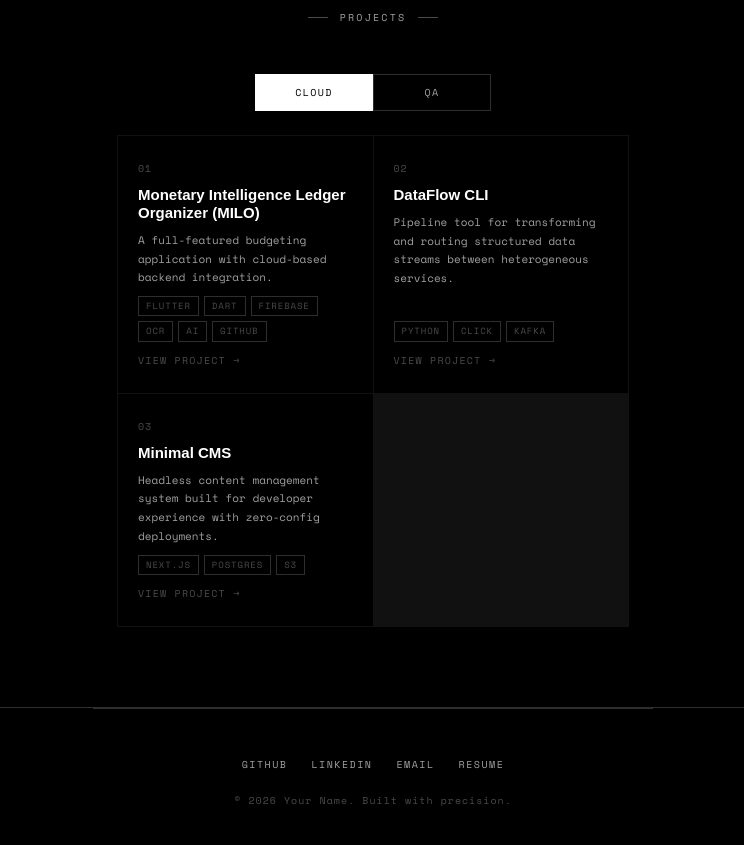
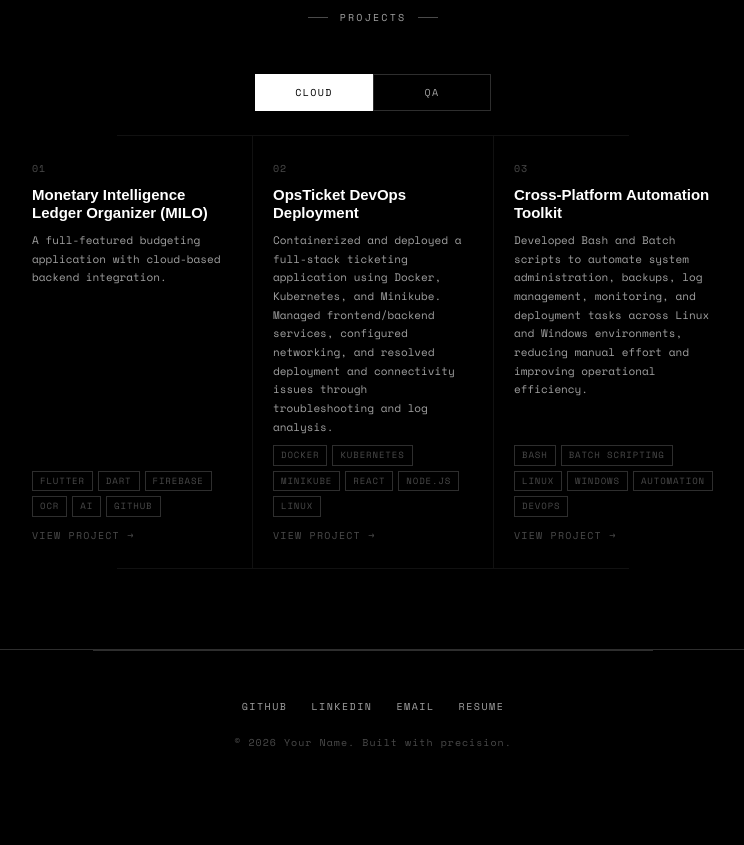
Before and after one commit to Hertis-Garcia/portfolio-website, a React (Vite) app: page / in a window 1280 px wide. Shown: the part 2040-2885 px from the top of the page, without its empty margins (267-1011 px from the left). After the commit the page ends 2839 px from the top, so only its background shows below. Built offline with nearby package versions, Linux system fonts and the light colour scheme.

Commit message:
fixed layout and projects section.

```diff
--- a/src/components/Projects.jsx
+++ b/src/components/Projects.jsx
@@ -106,7 +106,7 @@ export default function Projects() {
   const ref = useReveal();
   const [activeCategory, setActiveCategory] = useState("cloud");
   const filteredProjects = projects.filter(
-    (project) => project.category === activeCategory
+    (project) => project.category === activeCategory,
   );
   const categories = [
     { id: "cloud", label: "Cloud" },
@@ -161,7 +161,11 @@ export default function Projects() {
         className="reveal"
         style={{
           display: "grid",
-          gridTemplateColumns: "repeat(auto-fit, minmax(240px, 1fr))",
+          gridTemplateColumns:
+            filteredProjects.length <= 3
+              ? "repeat(3, minmax(240px, 350px))"
+              : "repeat(auto-fit, minmax(240px, 1fr))",
+          justifyContent: "center",
           gap: 1,
           background: "#111",
           border: "1px solid #111",
--- a/src/data/portfolio.js
+++ b/src/data/portfolio.js
@@ -59,41 +59,41 @@ export const projects = [
 {
   num: '02',
   category: 'cloud',
-    name: 'DataFlow CLI',
-    desc: 'Pipeline tool for transforming and routing structured data streams between heterogeneous services.',
-    tags: ['Python', 'Click', 'Kafka'],
+  name: 'OpsTicket DevOps Deployment',
+  desc: `Containerized and deployed a full-stack ticketing application using Docker, Kubernetes, and Minikube. Managed frontend/backend services, configured networking, and resolved deployment and connectivity issues through troubleshooting and log analysis.`,
+  tags: ['Docker', 'Kubernetes', 'Minikube', 'React', 'Node.js', 'Linux'],
   link: '#',
 },
 {
   num: '03',
   category: 'cloud',
-    name: 'Minimal CMS',
-    desc: 'Headless content management system built for developer experience with zero-config deployments.',
-    tags: ['Next.js', 'Postgres', 'S3'],
+  name: 'Cross-Platform Automation Toolkit',
+  desc: `Developed Bash and Batch scripts to automate system administration, backups, log management, monitoring, and deployment tasks across Linux and Windows environments, reducing manual effort and improving operational efficiency.`,
+  tags: ['Bash', 'Batch Scripting', 'Linux', 'Windows', 'Automation', 'DevOps'],
   link: '#',
 },
 {
   num: '04',
   category: 'qa',
-    name: 'Auth Kit',
-    desc: 'QA validation project covering authentication flows, API requests, defects, and regression scenarios.',
-    tags: ['Playwright', 'Postman', 'Jira', 'Zephyr'],
+  name: 'OpsTicket Test Automation Framework',
+  desc: `Developed an end-to-end test automation framework using Playwright and TypeScript. Automated ticketing workflows, implemented Page Object Model components, and executed regression testing.`,
+  tags: ['Playwright', 'TypeScript', 'JavaScript', 'Node.js', 'Git', 'Jira'],
   link: '#',
 },
 {
   num: '05',
   category: 'qa',
-    name: 'Budget Tracker',
-    desc: 'Test case design and functional testing coverage for transaction entry, categorization, and reporting workflows.',
-    tags: ['Test Cases', 'Functional Testing', 'Regression'],
+  name: 'Software Testing Documentation & Workflow Management',
+  desc: `Created and maintained test plans, test cases, defect reports, and test data while managing testing workflows and defect tracking through Jira and Trello.`,
+  tags: ['Jira', 'Trello', 'Excel', 'Google Sheets', 'UAT', 'QA Testing'],
   link: '#',
 },
 {
   num: '06',
   category: 'qa',
-    name: 'OSS Contribution',
-    desc: 'Defect tracking and smoke testing practice for release readiness across observability workflows.',
-    tags: ['Defect Tracking', 'Smoke Testing', 'UAT'],
+  name: 'M.I.L.O. Financial Management Application',
+  desc: `Developed and tested a Flutter-based budgeting application with Firebase, OCR receipt scanning, AI chatbot integration, and cloud-based data management.`,
+  tags: ['Flutter', 'Dart', 'Firebase', 'OCR', 'AI Chatbot', 'GitHub'],
   link: '#',
 },
 ]
```
Lines whose indentation alone changed are shown as unchanged.
